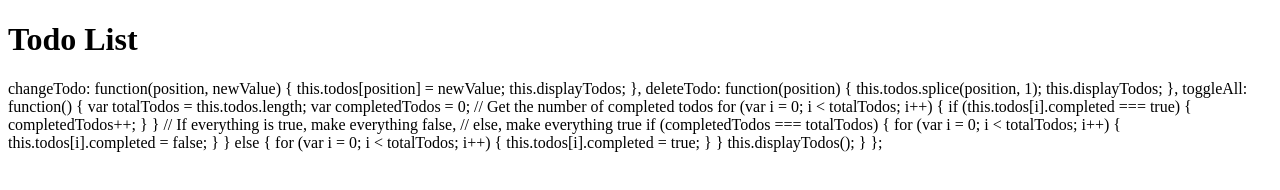
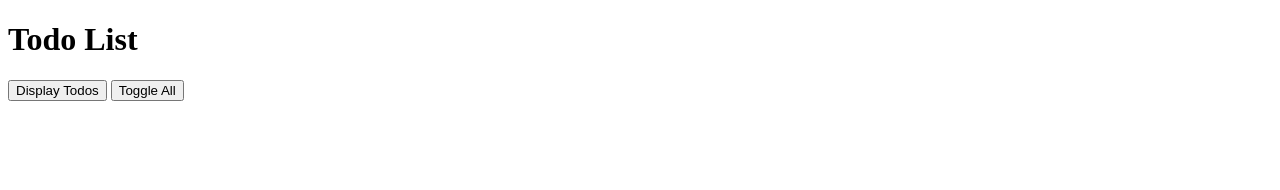
Before and after one commit to saywurdson/Projects, a plain HTML site: page Practical Javascript/todoList.html in a window 1280 px wide. Drawn offline with Linux system fonts and the light colour scheme.

Commit message:
finished V7

```diff
--- a/Practical Javascript/todoList.html
+++ b/Practical Javascript/todoList.html
@@ -9,42 +9,8 @@
   <body>
     <h1>Todo List</h1>
 
-        changeTodo: function(position, newValue) {
-          this.todos[position] = newValue;
-          this.displayTodos;
-        },
+    <button id="displayTodosButton">Display Todos</button>
+    <button id="toggleAllButton">Toggle All</button>
 
-        deleteTodo: function(position) {
-          this.todos.splice(position, 1);
-          this.displayTodos;
-        },
-
-        toggleAll: function() {
-          var totalTodos = this.todos.length;
-          var completedTodos = 0;
-
-          // Get the number of completed todos
-          for (var i = 0; i < totalTodos; i++) {
-            if (this.todos[i].completed === true) {
-              completedTodos++;
-            }
-          }
-
-          // If everything is true, make everything false,
-          // else, make everything true
-          if (completedTodos === totalTodos) {
-            for (var i = 0; i < totalTodos; i++) {
-              this.todos[i].completed = false;
-            }
-          } else {
-            for (var i = 0; i < totalTodos; i++) {
-              this.todos[i].completed = true;
-            }
-          }
-
-          this.displayTodos();
-        }
-      };
-    </script>
   </body>
 </html>
```
